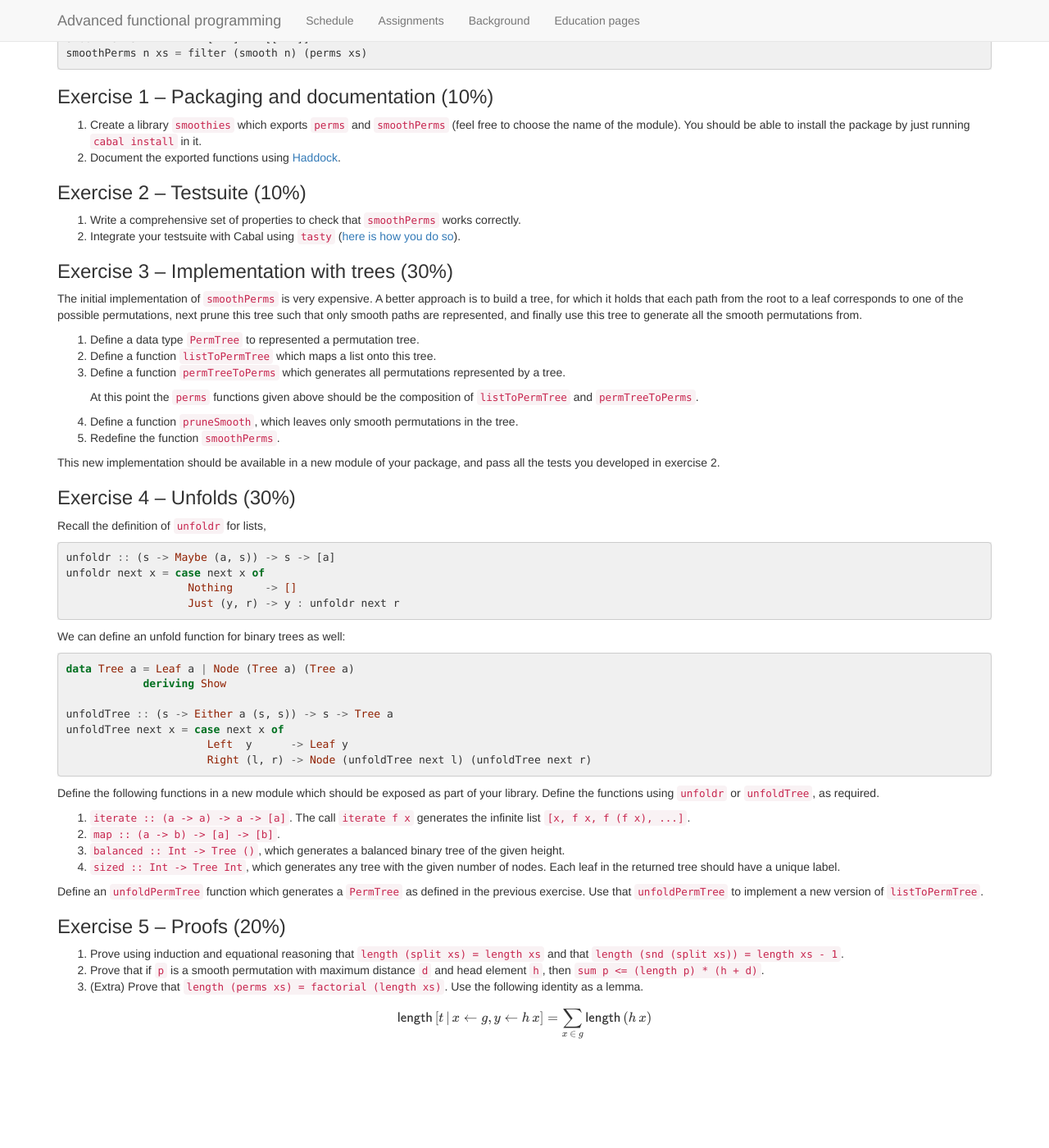
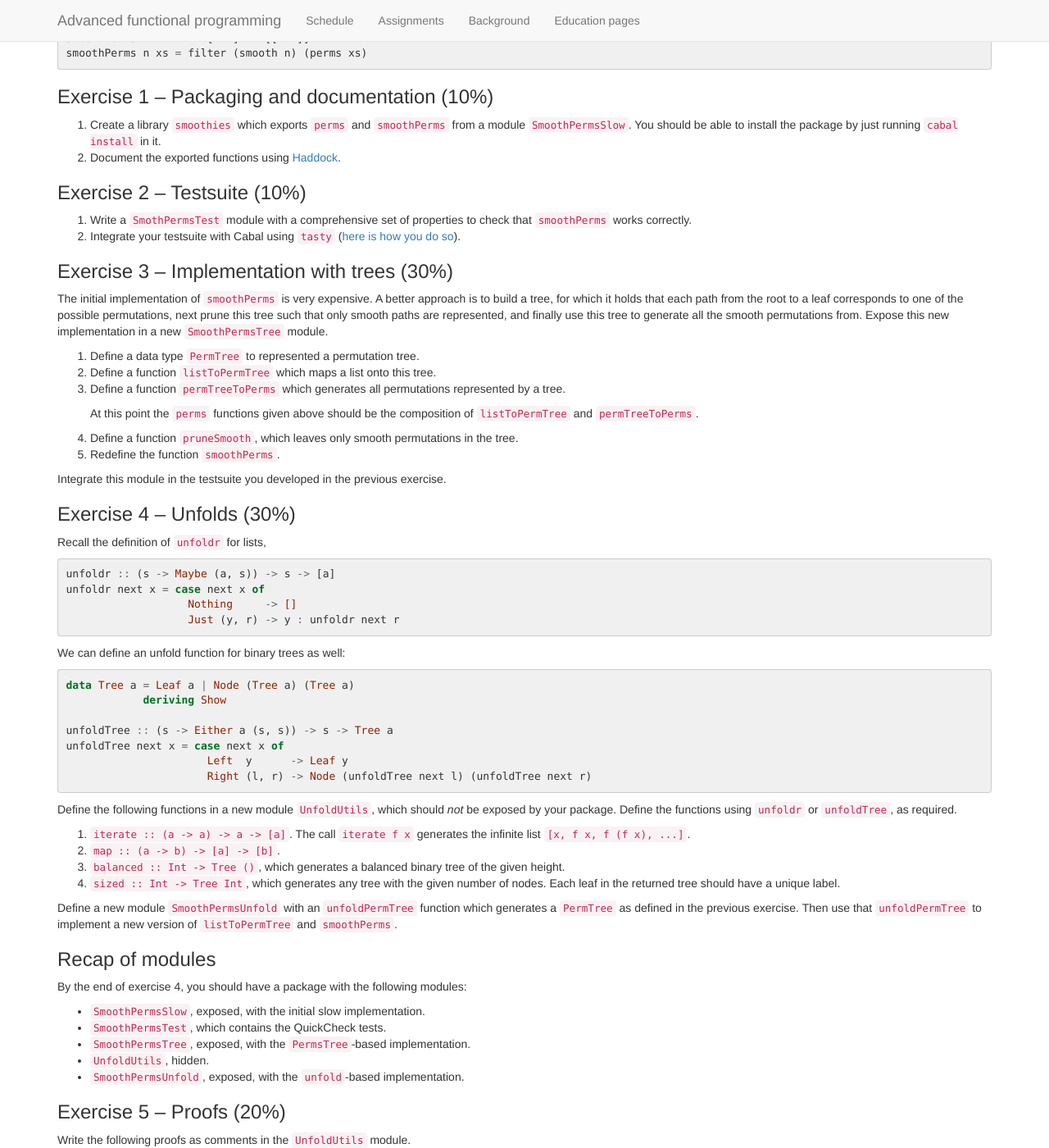
Before and after one commit to ywata/2018-AFP, a Jekyll site: the page built from assignment1.md, in a window 1280 px wide and 1400 px high, scrolled down 402 px. Shown: the whole window at 82% size. Built offline with Jekyll 4.4.1, drawn with Linux system fonts in a browser that asks for light colours; nearby versions of some CDN libraries; formulas are drawn with MathJax 3; before the commit the page ends 1736 px from its top, so only the background shows below that; some of the changed text lies outside the part shown.

Commit message:
New version of assignment 1

````diff
--- a/assignment1.md
+++ b/assignment1.md
@@ -29,17 +29,17 @@ smoothPerms n xs = filter (smooth n) (perms xs)
 
 ### Exercise 1 -- Packaging and documentation (10%)
 
-1. Create a library `smoothies` which exports `perms` and `smoothPerms` (feel free to choose the name of the module). You should be able to install the package by just running `cabal install` in it.
+1. Create a library `smoothies` which exports `perms` and `smoothPerms` from a module `SmoothPermsSlow`. You should be able to install the package by just running `cabal install` in it.
 2. Document the exported functions using [Haddock](http://haskell-haddock.readthedocs.io/en/latest/index.html).
 
 ### Exercise 2 -- Testsuite (10%)
 
-1. Write a comprehensive set of properties to check that `smoothPerms` works correctly.
+1. Write a `SmothPermsTest` module with a comprehensive set of properties to check that `smoothPerms` works correctly.
 2. Integrate your testsuite with Cabal using `tasty` ([here is how you do so](https://github.com/feuerbach/tasty#project-organization-and-integration-with-cabal)).
 
 ### Exercise 3 -- Implementation with trees (30%)
 
-The initial implementation of `smoothPerms` is very expensive. A better approach is to build a tree, for which it holds that each path from the root to a leaf corresponds to one of the possible permutations, next prune this tree such that only smooth paths are represented, and finally use this tree to generate all the smooth permutations from.
+The initial implementation of `smoothPerms` is very expensive. A better approach is to build a tree, for which it holds that each path from the root to a leaf corresponds to one of the possible permutations, next prune this tree such that only smooth paths are represented, and finally use this tree to generate all the smooth permutations from. Expose this new implementation in a new `SmoothPermsTree` module.
 
 1. Define a data type `PermTree` to represented a permutation tree.
 2. Define a function `listToPermTree` which maps a list onto this tree.
@@ -50,7 +50,7 @@ The initial implementation of `smoothPerms` is very expensive. A better approach
 4. Define a function `pruneSmooth`, which leaves only smooth permutations in the tree.
 5. Redefine the function `smoothPerms`.
 
-This new implementation should be available in a new module of your package, and pass all the tests you developed in exercise 2.
+Integrate this module in the testsuite you developed in the previous exercise.
 
 ### Exercise 4 -- Unfolds (30%)
 
@@ -75,20 +75,35 @@ unfoldTree next x = case next x of
                       Right (l, r) -> Node (unfoldTree next l) (unfoldTree next r)
 ```
 
-Define the following functions in a new module which should be exposed as part of your library. Define the functions using `unfoldr` or `unfoldTree`, as required.
+Define the following functions in a new module `UnfoldUtils`, which should *not* be exposed by your package. Define the functions using `unfoldr` or `unfoldTree`, as required.
 
 1. `iterate :: (a -> a) -> a -> [a]`. The call `iterate f x` generates the infinite list `[x, f x, f (f x), ...]`.
 2. `map :: (a -> b) -> [a] -> [b]`.
 3. `balanced :: Int -> Tree ()`, which generates a balanced binary tree of the given height.
 4. `sized :: Int -> Tree Int`, which generates any tree with the given number of nodes. Each leaf in the returned tree should have a unique label.
 
-Define an `unfoldPermTree` function which generates a `PermTree` as defined in the previous exercise. Use that `unfoldPermTree` to implement a new version of `listToPermTree`.
+Define a new module `SmoothPermsUnfold` with an `unfoldPermTree` function which generates a `PermTree` as defined in the previous exercise. Then use that `unfoldPermTree` to implement a new version of `listToPermTree` and `smoothPerms`.
+
+### Recap of modules
+
+By the end of exercise 4, you should have a package with the following modules:
+
+* `SmoothPermsSlow`, exposed, with the initial slow implementation.
+* `SmoothPermsTest`, which contains the QuickCheck tests.
+* `SmoothPermsTree`, exposed, with the `PermsTree`-based implementation.
+* `UnfoldUtils`, hidden.
+* `SmoothPermsUnfold`, exposed, with the `unfold`-based implementation.
 
 ### Exercise 5 -- Proofs (20%)
 
-1. Prove using induction and equational reasoning that `length (split xs) = length xs` and that `length (snd (split xs)) = length xs - 1`.
-2. Prove that if `p` is a smooth permutation with maximum distance `d` and head element `h`, then `sum p <= (length p) * (h + d)`.
-3. (Extra) Prove that `length (perms xs) = factorial (length xs)`. Use the following identity as a lemma.
+Write the following proofs as comments in the `UnfoldUtils` module.
 
-$$\mathsf{length} \, [t \, | \, x \leftarrow g, y \leftarrow h \, x]
-= \sum_{x \, \in \, g} \mathsf{length} \, (h \, x)$$
+1. Prove using induction and equational reasoning that the version of `map` you defined using `unfoldr` coincides with the definition of `map` by recursion.
+2. We define the `size` of a binary tree as the number of internal nodes.
+
+    ```haskell
+    size (Leaf _)   = 0
+    size (Node l r) = 1 + size l + size r
+    ```
+
+    What is the `size` of a balanced tree as generated by `balanced`? Prove your result using induction and equational reasoning.
````
